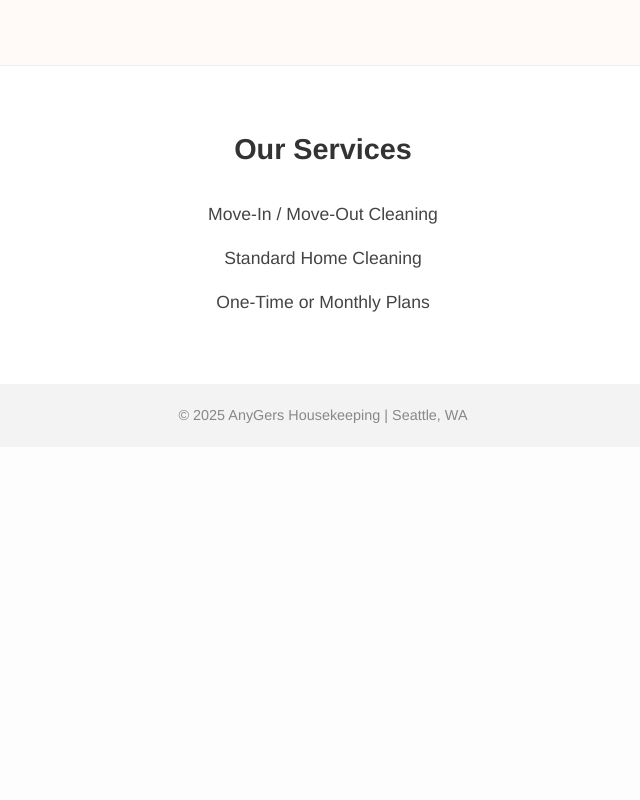
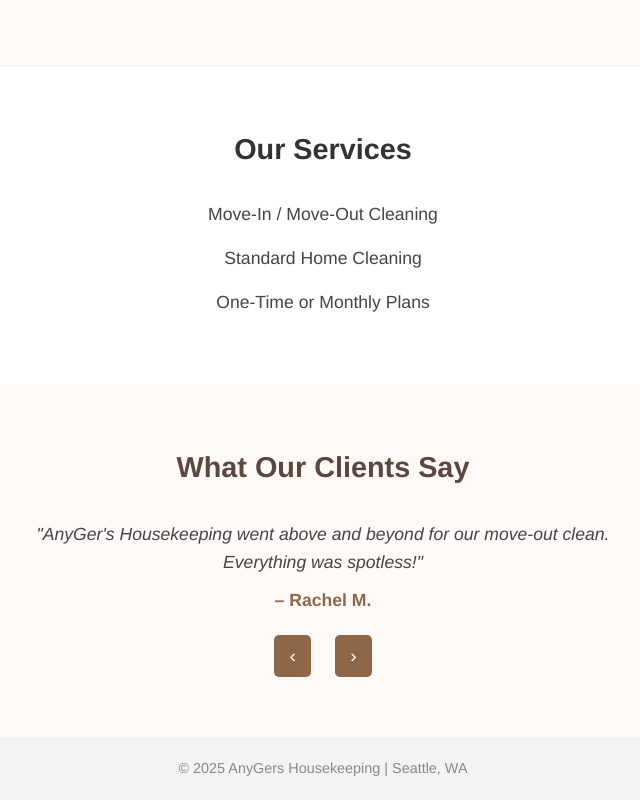
Before and after one commit to Barrientosgers/anygershousekeeping, a plain HTML site: page index.html in a window 1280 px wide. Shown: the part 318-1118 px from the top of the page, without its empty margins (317-957 px from the left). Before the commit the page ends 800 px from the top, so only its background shows below. Drawn offline with Linux system fonts and the light colour scheme.

Commit message:
added testimony

```diff
--- a/index.html
+++ b/index.html
@@ -36,11 +36,58 @@
         <li>One-Time or Monthly Plans</li>
       </ul>
     </section>
+
+    <section class="reviews">
+      <h3>What Our Clients Say</h3>
+      <div class="carousel">
+        <div class="review active">
+          <p>"AnyGer's Housekeeping went above and beyond for our move-out clean. Everything was spotless!"</p>
+          <span>– Rachel M.</span>
+        </div>
+        <div class="review">
+          <p>"Super friendly, professional, and always on time. Highly recommend them!"</p>
+          <span>– Marco G.</span>
+        </div>
+        <div class="review">
+          <p>"I love coming home to a clean space after they visit. Best investment I've made this year."</p>
+          <span>– Emily T.</span>
+        </div>
+      </div>
+
+      <div class="carousel-buttons">
+        <button onclick="prevReview()">‹</button>
+        <button onclick="nextReview()">›</button>
+      </div>
+    </section>
   </main>
 
   <footer>
     <p>© 2025 AnyGers Housekeeping | Seattle, WA</p>
   </footer>
 
+  <script>
+    let current = 0;
+    const reviews = document.querySelectorAll('.review');
+
+    function showReview(index) {
+      reviews.forEach((r, i) => {
+        r.classList.toggle('active', i === index);
+      });
+    }
+
+    function nextReview() {
+      current = (current + 1) % reviews.length;
+      showReview(current);
+    }
+
+    function prevReview() {
+      current = (current - 1 + reviews.length) % reviews.length;
+      showReview(current);
+    }
+
+    // Optional: auto-rotate every 6 seconds
+    setInterval(nextReview, 6000);
+  </script>
+
 </body>
 </html>
--- a/styles.css
+++ b/styles.css
@@ -160,3 +160,63 @@
     border-radius: 8px;
     box-shadow: 0 2px 8px rgba(0,0,0,0.1);
   }
+
+  .reviews {
+    background-color: #fffaf7;
+    padding: 60px 20px;
+    text-align: center;
+  }
+
+  .reviews h3 {
+    font-size: 1.8rem;
+    margin-bottom: 30px;
+    color: #5c473e;
+  }
+
+  .carousel {
+    position: relative;
+    max-width: 600px;
+    margin: auto;
+    overflow: hidden;
+  }
+
+  .review {
+    display: none;
+    transition: opacity 0.5s ease;
+    font-size: 1.1rem;
+    color: #444;
+  }
+
+  .review.active {
+    display: block;
+  }
+
+  .review p {
+    font-style: italic;
+    margin-bottom: 10px;
+  }
+
+  .review span {
+    display: block;
+    font-weight: bold;
+    color: #8d6748;
+  }
+
+  .carousel-buttons {
+    margin-top: 20px;
+  }
+
+  .carousel-buttons button {
+    padding: 10px 15px;
+    font-size: 1.2rem;
+    margin: 0 10px;
+    background-color: #8d6748;
+    color: white;
+    border: none;
+    border-radius: 5px;
+    cursor: pointer;
+  }
+
+  .carousel-buttons button:hover {
+    background-color: #5c473e;
+  }
```
